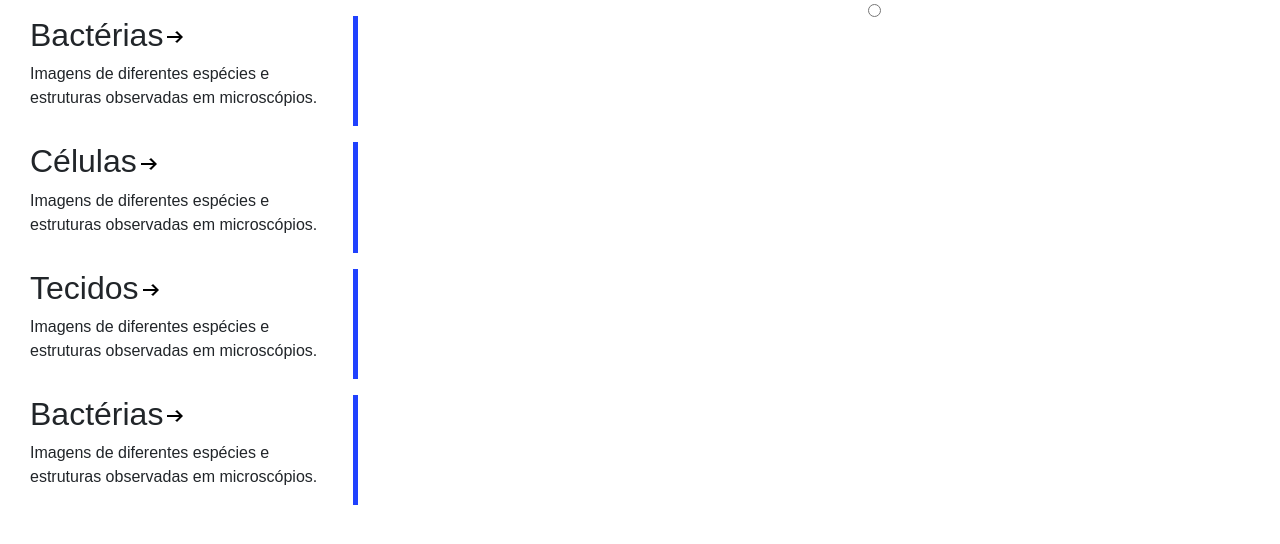
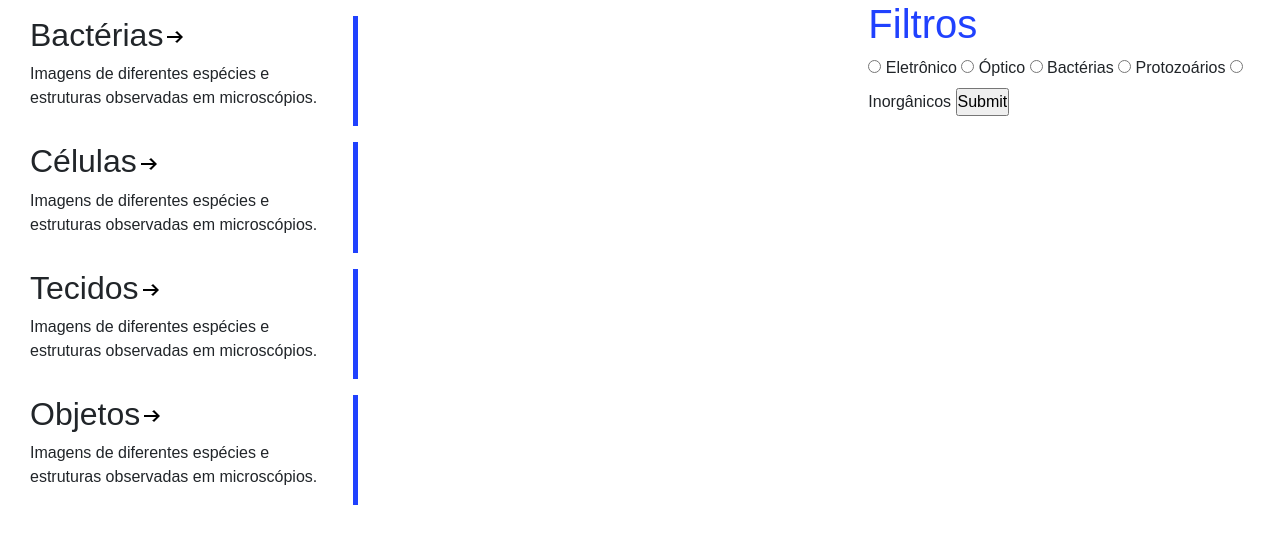
Before and after one commit to JHRK/MICRO, a PHP site: page / in a window 1280 px wide; the page is wider, and only the part inside the window is pictured. Shown: the part 127-671 px from the top of that part. Run offline with PHP 8.4, Linux system fonts and the light colour scheme.

Commit message:
FAHAFHDFHO

```diff
--- a/header.php
+++ b/header.php
@@ -17,7 +17,7 @@
           <h1><a href="index.html" style="margin-left: 8%; font-family:Work Sans; text-decoration:none; color:#ffffff; background-color: #2041fe; ">••MICRO••</a></h1>
           <div class="col-12">
                 <nav>
-                  <form><input id="pesquisa-barra" type="search" placeholder="Células, Fungos..." size="162" style="margin-top: 2%;"></form></nav>
+                  <form><input id="pesquisa-barra" type="search" action="selected.php" method="GET" placeholder="Células, Fungos..." size="162" style="margin-top: 2%;"></form></nav>
               </div>
             </nav>
           </div>
--- a/index.php
+++ b/index.php
@@ -23,16 +23,28 @@ include_once './header.php'
               </section>
               <section class="col-lg-12 mt-3">
                 <div class="row" >
-                  <div class="col-5" style="border-right:5px solid #2041fe"><h2>Bactérias<img src=".\arrow_right_alt_FILL0_wght400_GRAD0_opsz24.png"></h2>
+                  <div class="col-5" style="border-right:5px solid #2041fe"><h2>Objetos<img src=".\arrow_right_alt_FILL0_wght400_GRAD0_opsz24.png"></h2>
                   <p>Imagens de diferentes espécies e estruturas observadas em microscópios.</p></div>
                 </div>
               </section>
 
       </main>
       <aside class="container-fluid col-4">
-        <form action="./select.php">
-          <input type="radio" id="html" name="fav_language" value="oplo">
+        <h1>Filtros</h1>
+        <form action="./selected.php" name="Filtros" method="POST" >
+          <input type="radio" id="html" name="T1" value="Eletrônico">
+          <label for="T1">Eletrônico</label>
+          <input type="radio" id="html" name="T2" value="Óptico">
+          <label for="T2">Óptico</label>
+          <input type="radio" id="html" name="T3" value="Bactérias">
+          <label for="T3">Bactérias</label>
+          <input type="radio" id="html" name="T4" value="Protozoários">
+          <label for="T4">Protozoários</label>
+          <input type="radio" id="html" name="T5" value="Inorgânicos">
+          <label for="T5">Inorgânicos</label>
+          <input type="submit" action="./selected.php" method="GET" for="Filtros">
         </form>
+
       </aside>
 </div>
 
--- a/selected.php
+++ b/selected.php
@@ -0,0 +1,5 @@
+<?php
+include_once './header.php'
+?>
+
+ <?php echo $_GET["Filtros"]; ?><br>
```
